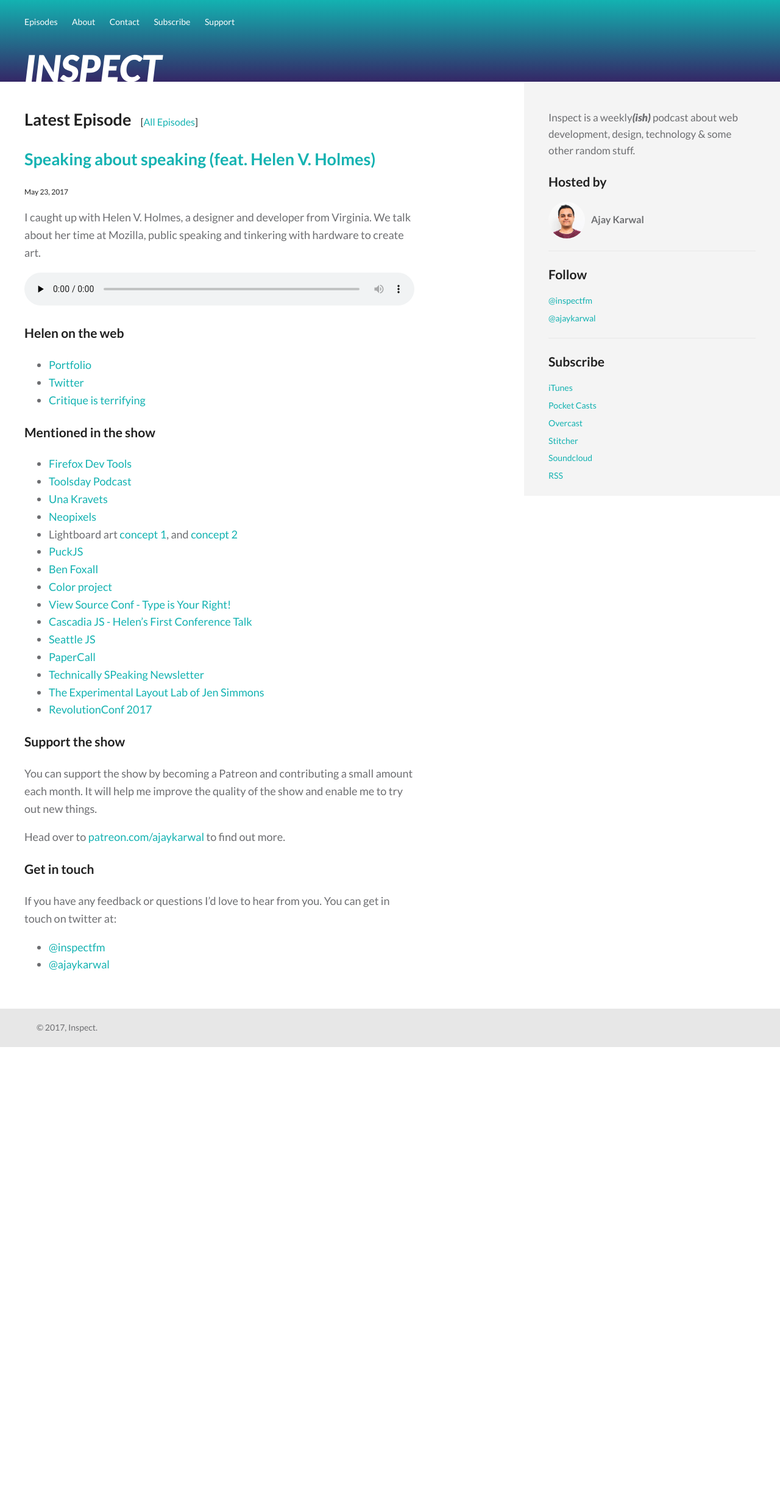
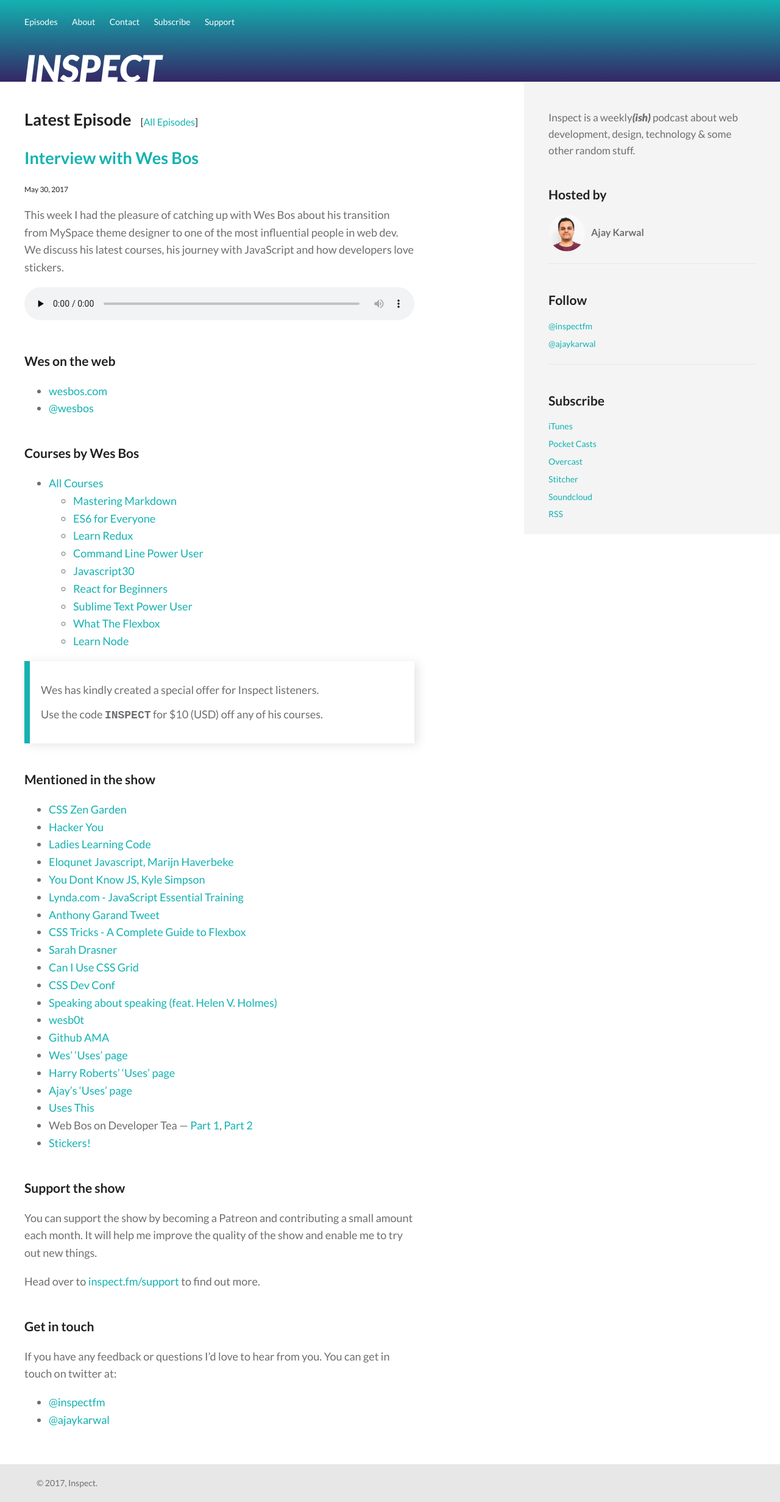
Before and after one commit to ajaykarwal/inspect-fm, a Jekyll site: the page built from index.html, in a window 1280 px wide. Shown: the whole page at 61% size. Built offline with Jekyll 4.4.1, drawn with Linux system fonts in a browser that asks for light colours; comment, search, counter and statistics services are not loaded; before the commit the page ends 1717 px from its top, so only the background shows below that.

Commit message:
Wes Bos Show notes added

```diff
--- /dev/null
+++ b/_posts/2017-05-30-episode-09.md
@@ -0,0 +1,74 @@
+---
+  layout: page
+  permalink: /episodes/09/
+  number: '09'
+  title: 'Interview with Wes Bos'
+  short_description: "This week I had the pleasure of catching up with Wes Bos about his transition from MySpace theme designer to one of the most influential people in web dev. We discuss his latest courses, his journey with JavaScript and how developers love stickers."
+  filename: 'inspectfm-09-interview-with-wesbos'
+  duration: '50:34'
+  length: '121394881'
+  tags: [interview, wesbos, myspace, javascript, ]
+  explicit: 'no'
+---
+
+{{page.short_description}}
+
+{% include audio.html %}
+
+### Wes on the web
+
+- [wesbos.com](https://wesbos.com)
+- [@wesbos](https://twitter.com/wesbos)
+
+### Courses by Wes Bos
+- [All Courses](http://wesbos.com/courses/)
+   - [Mastering Markdown](https://masteringmarkdown.com/)
+   - [ES6 for Everyone](https://es6.io/)
+   - [Learn Redux](https://learnredux.com/)
+   - [Command Line Power User](https://commandlinepoweruser.com/)
+   - [Javascript30](https://javascript30.com/)
+   - [React for Beginners](https://reactforbeginners.com/)
+   - [Sublime Text Power User](https://sublimetextbook.com/)
+   - [What The Flexbox](https://flexbox.io/)
+   - [Learn Node](https://learnnode.com/)
+
+>Wes has kindly created a special offer for Inspect listeners.
+>
+>Use the code **`INSPECT`** for $10 (USD) off any of his courses.
+
+### Mentioned in the show
+
+- [CSS Zen Garden]()
+- [Hacker You]()
+- [Ladies Learning Code]()
+- [Eloqunet Javascript, Marijn Haverbeke](http://amzn.to/2r8d5uf)
+- [You Dont Know JS, Kyle Simpson](http://amzn.to/2rsWGUk)
+- [Lynda.com - JavaScript Essential Training](https://www.lynda.com/JavaScript-tutorials/JavaScript-Essential-Training-2011/81266-2.html)
+- [Anthony Garand Tweet](https://twitter.com/garand/status/842115416663175168)
+- [CSS Tricks - A Complete Guide to Flexbox](https://css-tricks.com/snippets/css/a-guide-to-flexbox/)
+- [Sarah Drasner](https://twitter.com/sarah_edo)
+- [Can I Use CSS Grid](http://caniuse.com/#feat=css-grid)
+- [CSS Dev Conf](http://cssdevconf.com/)
+- [Speaking about speaking (feat. Helen V. Holmes)](http://inspect.fm/episodes/08/)
+- [wesb0t](https://twitter.com/wesb0t)
+- [Github AMA](https://github.com/wesbos/ama)
+- [Wes' 'Uses' page](http://wesbos.com/uses)
+- [Harry Roberts' 'Uses' page](https://csswizardry.com/uses/)
+- [Ajay's 'Uses' page](http://ajaykarwal.com/uses/)
+- [Uses This](https://usesthis.com/)
+- Web Bos on Developer Tea &mdash; [Part 1](https://spec.fm/podcasts/developer-tea/57615), [Part 2](https://spec.fm/podcasts/developer-tea/57803)
+- [Stickers!](https://bos.af/)
+
+
+### Support the show
+
+You can support the show by becoming a Patreon and contributing a small amount each month. It will help me improve the quality of the show and enable me to try out new things.
+
+Head over to [inspect.fm/support](http://inspect.fm/support/) to find out more.
+
+### Get in touch
+
+If you have any feedback or questions I'd love to hear from you. You can get in touch on twitter at:
+
+- [@inspectfm](http://twitter.com/inspectfm)
+- [@ajaykarwal](http://twitter.com/ajaykarwal)
--- a/_sass/_base.scss
+++ b/_sass/_base.scss
@@ -31,6 +31,8 @@
 h1,h2,h3,h4,h5,h6 {
   color: $grey-dark;
   font-weight: 700;
+  margin-top:2em;
+  margin-bottom: 0.75em;
 }
 h1 span {
   @include font-size(16px);
@@ -52,6 +54,21 @@
   background-color: $grey-light;
   margin:20px 0;
 }
+
+blockquote, .quote {
+  margin: 1em 0;
+  padding: 1em;
+  border-left: 0.5em solid $brand-primary;
+  background-color: $white;
+  box-shadow: 6px 3px 16px 0px rgba(0,0,0,0.1);
+  font-size: inherit;
+  line-height: normal;
+
+  cite {
+    @include font-size(13px);
+  }
+}
+
 .btn {
   @include font-size(14px);
   display: block;
--- a/_sass/_layout.scss
+++ b/_sass/_layout.scss
@@ -60,6 +60,9 @@
   }
 }
 
+article > h2 {
+  margin-top: 0;
+}
 .patreon-logo {
   width:200px;
   height:auto;
```
